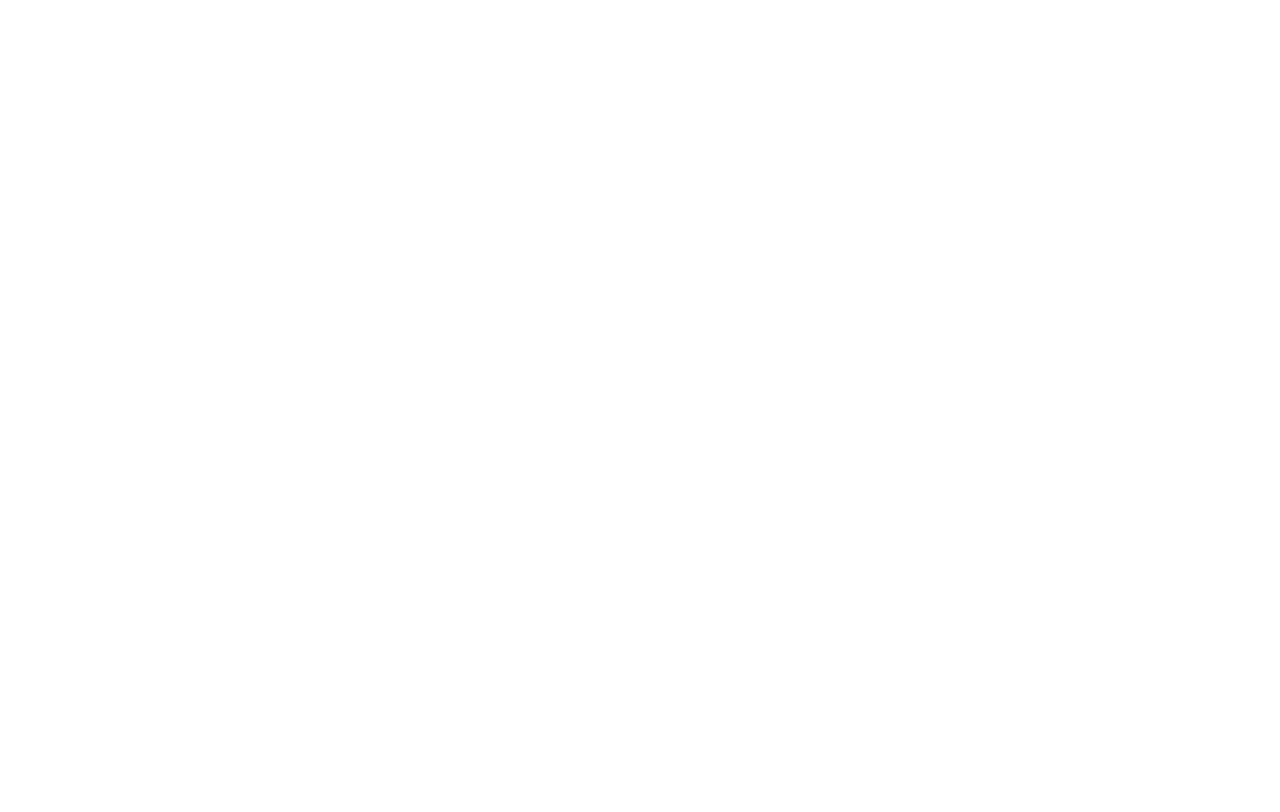
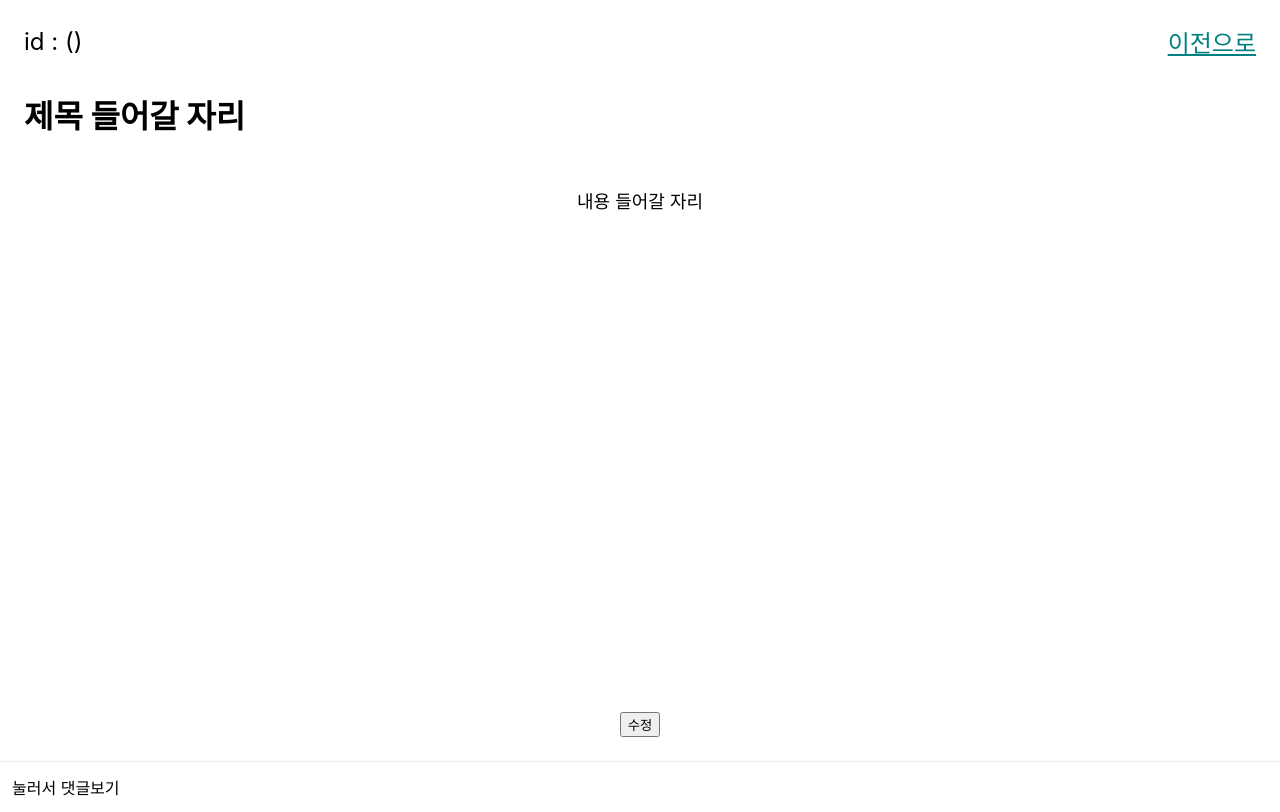
Before and after one commit to suzzeong/Redux-Toolkit-Todolist, a React (Create React App) app: page /detail in a window 1280 px wide. Before the commit this address had no page. Built offline with nearby package versions, Linux system fonts and the light colour scheme.

Commit message:
detail 컴포넌트 뷰 생성

```diff
--- a/src/components/Detail.jsx
+++ b/src/components/Detail.jsx
@@ -0,0 +1,85 @@
+import React from "react"
+import { useNavigate } from "react-router-dom";
+import styled from "styled-components";
+
+
+const Detail = () => {
+
+    const navigate = useNavigate();
+
+    return (
+        <DetailTotal>
+            <DetailContainer>
+                <DetailTop>
+                    <TodoId>id : ({ })</TodoId>
+                    <StP
+                        onClick={() => {
+                            navigate(-1);
+                        }}
+                    >이전으로</StP>
+                </DetailTop>
+                <Title>제목 들어갈 자리</Title>
+                <DetailBottom>
+                    <Content>내용 들어갈 자리</Content>
+                    <button>수정</button>
+                    {/* 수정버튼 엘리먼트로 바꾸기 */}
+                </DetailBottom>
+            </DetailContainer>
+            <DetailComment>눌러서 댓글보기</DetailComment>
+        </DetailTotal>
+
+
+    )
+}
+
+export default Detail;
+
+const DetailTotal = styled.div``
+
+const DetailContainer = styled.div`
+    /* height: calc(100vh - 45px); */
+    background-color: rgb(255, 255, 255);
+    padding: 24px;
+`
+
+const DetailTop = styled.div`
+display: flex;
+justify-content: space-between;
+align-items:center;
+flex-direction: row;
+margin-bottom: 32px;
+`
+const TodoId = styled.div`
+font-size: 24px;
+`
+const StP = styled.div`
+font-size: 24px;
+text-decoration: underline;
+color: teal;
+`
+const Title = styled.div`
+font-size: 32px;
+font-weight: 700;
+`
+const Content = styled.div`
+font-size: 18px;
+`
+
+const DetailBottom = styled.div`
+display: flex;
+align-items: center;
+justify-content: space-between;
+flex-direction: column;
+margin-top: 50px;
+min-height: 550px;
+`
+
+const DetailComment = styled.div`
+display: flex;
+align-items:center;
+justify-content: space-between;
+flex-direction: row;
+height: 50px;
+padding: 0px 12px;
+border-top: 1px solid rgb(238,238,238);
+`
--- a/src/pages/TodoDetail.jsx
+++ b/src/pages/TodoDetail.jsx
@@ -1 +1,11 @@
-//
+import React from "react";
+import Detail from "../components/Detail";
+
+const TodoDetail = () => {
+    return(
+        // 전체페이지+헤더랑 연결 필요
+        <Detail/>
+    )
+}
+
+export default TodoDetail;
--- a/src/pages/TodoForm.jsx
+++ b/src/pages/TodoForm.jsx
@@ -1 +1,7 @@
-// Form
+import React from "react";
+
+const TodoForm = () => {
+    return <div></div>
+}
+
+export default TodoForm;
--- a/src/pages/TodoList.jsx
+++ b/src/pages/TodoList.jsx
@@ -1 +1,7 @@
-// Layout + Form + Todo(List)
+import React from "react";
+
+const TodoList = () => {
+    return <div></div>
+}
+
+export default TodoList;
--- a/src/shared/Router.js
+++ b/src/shared/Router.js
@@ -9,7 +9,8 @@
         <BrowserRouter>
             <Routes>
                 <Route path ="/" element={<TodoList/>}/>
-                <Route path ="/detail/:id" element={<TodoDetail/>}/>
+                {/* <Route path ="/detail/:id" element={<TodoDetail/>}/> */}
+                <Route path ="/detail" element={<TodoDetail/>}/>
                 <Route path ="/form" element={<TodoForm/>}/>
             </Routes>
         </BrowserRouter>
```
